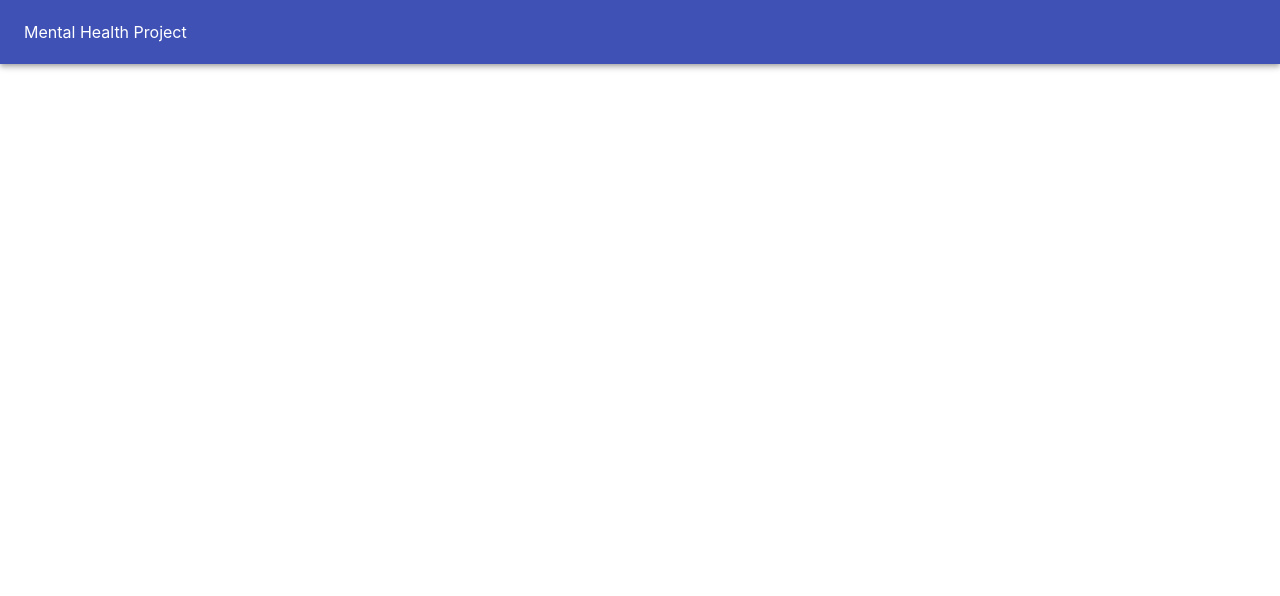
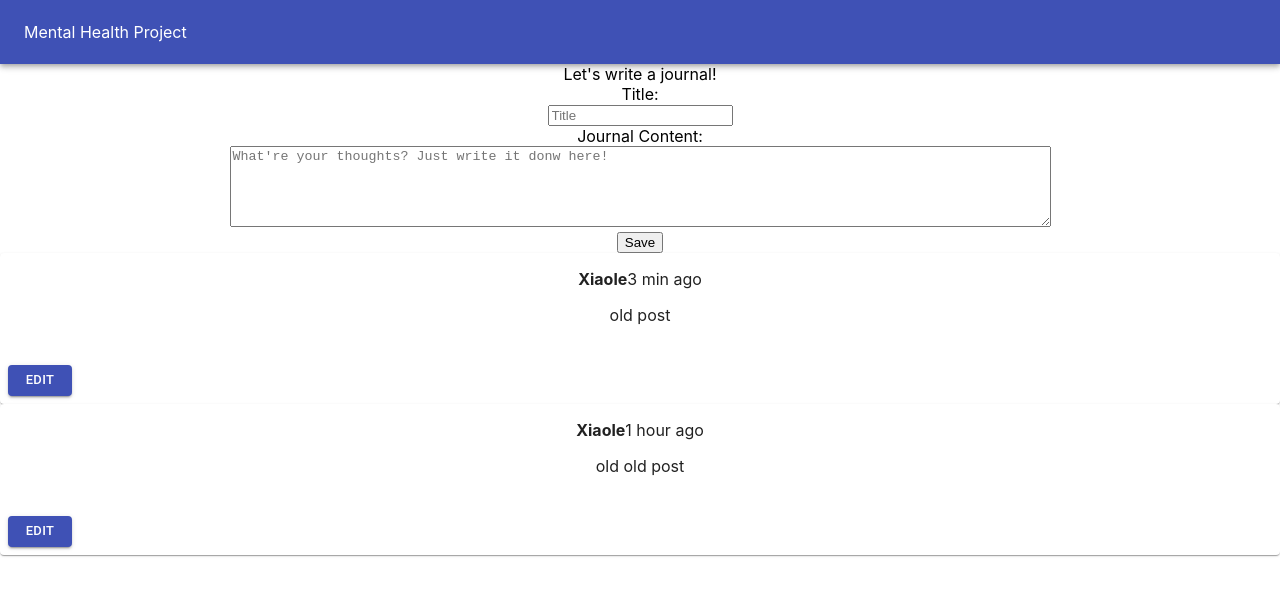
Before and after one commit to XiaoleZ/defhack-2020, a React (Create React App) app: page /journal in a window 1280 px wide. Shown: the top 596 px of the page. Built offline with nearby package versions, Linux system fonts and the light colour scheme.

Commit message:
access journal through url

```diff
--- a/src/App.js
+++ b/src/App.js
@@ -3,7 +3,7 @@ import NavBar from "./components/NarBar";
 import SignIn from "./components/SignIn";
 import SignUp from "./components/SignUp";
 import Survey from "./components/Survey";
-import JournalPost from "./components/JournalPost";
+import Journal from "./components/Journal";
 
 // import logo from './logo.svg';
 
@@ -12,28 +12,7 @@ import './App.css';
 
 
 class App extends Component {
-  //hardcode
-  state = {
-    post: [
-      {
-        id: 1,
-        author: "Xiaole",
-        createdAt: "3 min ago",
-        post: "old post",
-      },
-      {
-        id: 2,
-        author: "Xiaole",
-        createdAt: "1 hour ago",
-        post: "old old post",
-      },
-    ],
-  };
-  //
-
   render() {
-    //hardcode
-    const { post } = this.state;
     return (
       <Router>
         <div className="App">
@@ -42,11 +21,7 @@ class App extends Component {
           <Route exact path="/signin" component={SignIn} />
           <Route exact path="/signup" component={SignUp} />
           <Route exact path="/survey" component={Survey} />
-          <Route exact path="/journel">
-            {/* <div className="post-container">
-            {post && post.map(post => <JournalPost key={post.id} data={post} />)}
-          </div> */}
-          </Route>
+          <Route exact path="/journal" component={Journal} />
         </div>
         </div>
 
--- a/src/components/Journal.js
+++ b/src/components/Journal.js
@@ -2,11 +2,35 @@
 import React, { Component } from "react";
 // import logo from './logo.svg';
 // import "./Journal.css";
+import JournalPost from "./JournalPost";
 
 class Journal extends Component {
+  //hardcode
+  state = {
+    post: [
+      {
+        id: 1,
+        author: "Xiaole",
+        createdAt: "3 min ago",
+        post: "old post",
+      },
+      {
+        id: 2,
+        author: "Xiaole",
+        createdAt: "1 hour ago",
+        post: "old old post",
+      },
+    ],
+  };
+  //
+
   render() {
+    //hardcode
+    const { post } = this.state;
+
     return (
-      <div class="Journal">
+
+      <div className="Journal">
         Let's write a journal! <br />
         <label for="title">Title:</label> <br />
         <input type="text" id="title" name="title" placeholder="Title" /> <br />
@@ -20,6 +44,10 @@ class Journal extends Component {
         />
         <br />
         <button type="button">Save</button>
+
+        <div className="post-container">
+            {post && post.map(post => <JournalPost key={post.id} data={post} />)}
+        </div>
       </div>
     );
   }
```
